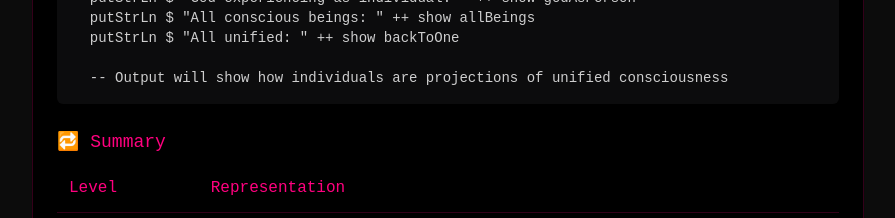
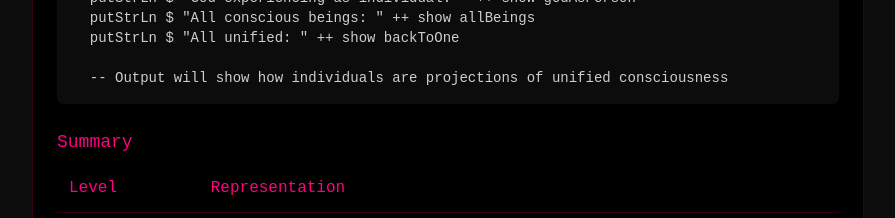
Before and after one commit to ArsCodeAmatoria/romulus, a Next.js app: page /unified-consciousness in a window 1280 px wide. Shown: the part 6080-6298 px from the top of the page, without its empty margins (192-1087 px from the left). Built offline with nearby package versions, Linux system fonts and the light colour scheme.

Commit message:
Remove emoji from Unified Consciousness summary heading

```diff
--- a/components/agdef/UnifiedConsciousness.tsx
+++ b/components/agdef/UnifiedConsciousness.tsx
@@ -391,7 +391,7 @@ export function UnifiedConsciousness() {
 
           {/* Summary Section */}
           <div>
-            <h3 className="text-lg font-medium text-dark-pink mb-2">🔁 Summary</h3>
+            <h3 className="text-lg font-medium text-dark-pink mb-2">Summary</h3>
             <div className="overflow-x-auto">
               <table className="w-full border-collapse">
                 <thead>
```
